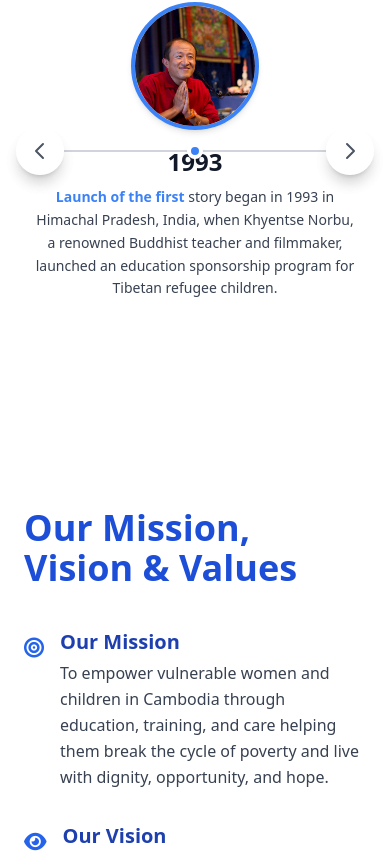
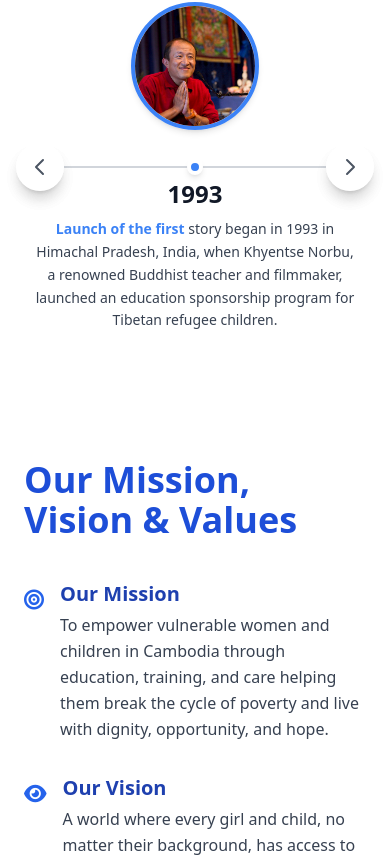
Before and after one commit to radytrainer/lotusoutreach-cambodia, a Vue app: page /about in a window 390 px wide. Shown: the part 2247-3104 px from the top of the page. Built offline with nearby package versions, Linux system fonts and the light colour scheme.

Commit message:
feat/(about): Add responsive for the mobile phone at about page [LOC-96]

```diff
--- a/src/components/about/HistorySection.vue
+++ b/src/components/about/HistorySection.vue
@@ -104,7 +104,7 @@
                                     class="w-32 h-32 rounded-full overflow-hidden border-4 border-blue-500 mb-4 shadow-md">
                                     <img :src="event.image" :alt="event.title" class="w-full h-full object-cover" />
                                 </div>
-                                <div class="text-2xl font-bold text-gray-900 mb-2">{{ event.year }}</div>
+                                <div class="text-2xl font-bold text-gray-900 mb-2 mt-8">{{ event.year }}</div>
                                 <p class="text-gray-700 leading-relaxed text-sm max-w-xs text-center">
                                     <span v-if="event.highlight" class="text-blue-500 font-semibold">
                                         {{ event.highlight }}
--- a/src/components/about/MissionVisionSection.vue
+++ b/src/components/about/MissionVisionSection.vue
@@ -1,5 +1,5 @@
 <template>
-    <section class="py-20 bg-white" id="mission-vision-values">
+    <section class="pb-20 bg-white" id="mission-vision-values">
         <div class="max-w-7xl mx-auto px-6 grid md:grid-cols-2 gap-12 items-center">
             <!-- Text Content -->
             <div>
```
